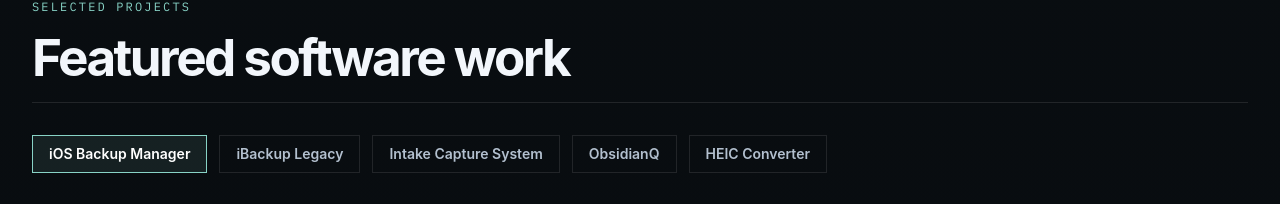
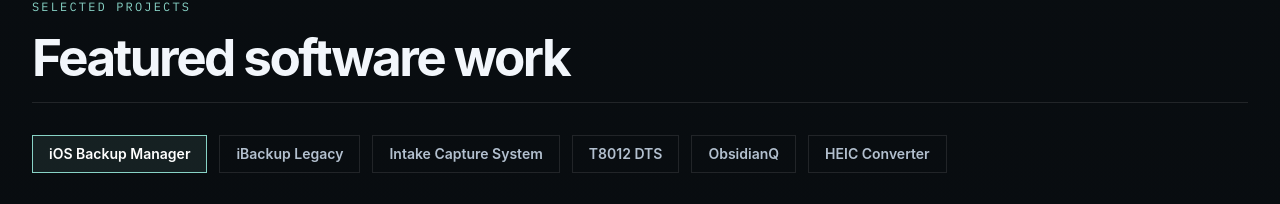
Before and after one commit to mcampetta/portfolio-site, a Next.js app: page / in a window 1280 px wide. Shown: the part 4799-5003 px from the top of the page. Built offline with nearby package versions, Linux system fonts and the light colour scheme.

Commit message:
Add T8012 DTS project case study

```diff
--- a/data/site.ts
+++ b/data/site.ts
@@ -161,6 +161,28 @@
         "Designed around shipping-floor speed, using foot-pedal interaction to reduce friction during repetitive intake tasks.",
         "Captured serial numbers, photos, and incoming or outgoing device condition details in a structured workflow.",
         "Integrated with internal business systems so captured information could flow into job tracking and customer-facing portals.",
+      ],
+    },
+    {
+      slug: "t8012-dts",
+      name: "T8012 DTS",
+      summary:
+        "A utility for mounting the internal storage of T2-based Macs as a readable volume when the source machine is no longer operational.",
+      caseStudy:
+        "Built to support recovery and transfer workflows on machines affected by graphics or processor faults, where the data path remains viable.",
+      tags: ["Mac Recovery", "T2", "Data Transfer", "Diagnostics"],
+      github: { label: "GitHub", href: "https://github.com/mcampetta/t8012-DTS" },
+      images: [
+        {
+          src: withBasePath("/portfolio-assets/projects/t8012-dts/t8012.png"),
+          alt: "T8012 DTS interface showing internal storage mounted from a T2-based Mac",
+        },
+      ],
+      detailTitle: "Transfer-oriented tooling for T2-based Mac recovery scenarios",
+      detailPoints: [
+        "Designed to expose internal storage as a mounted volume when a T2-capable Mac could not be used normally.",
+        "Useful in cases where the host machine is impaired by graphics or processor faults but storage access remains electrically viable.",
+        "Gives a standard user a practical way to perform a transfer-style diagnostic workflow similar to what is used before board-level repair attempts.",
       ],
     },
     {
```
Also changed, not shown: 1 other file (tests, documents, lock files or other folders).
